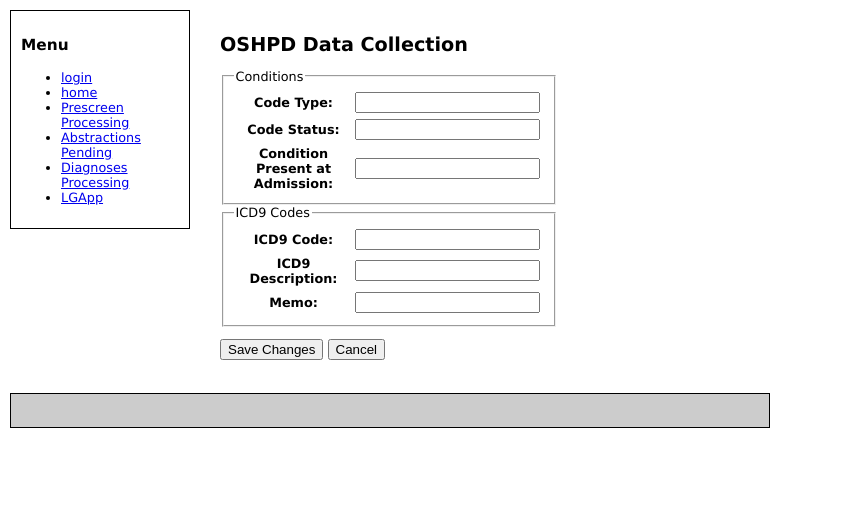
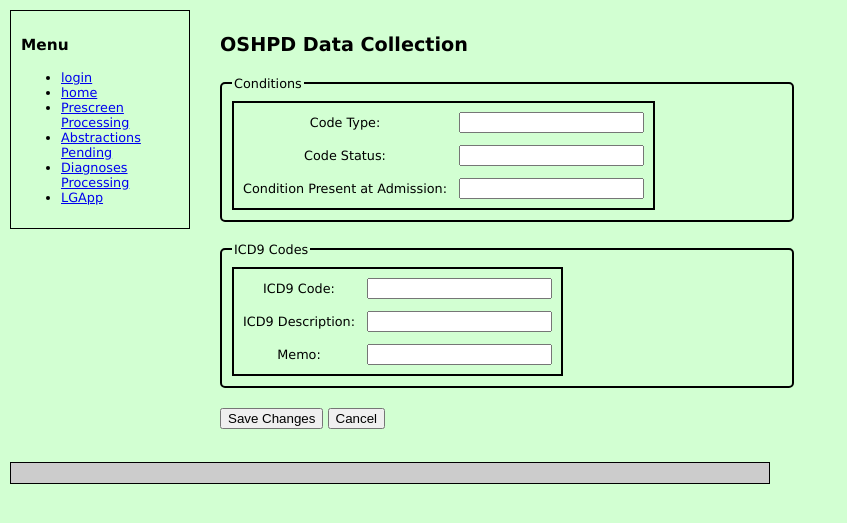
Before and after one commit to ludditegeek/oshpdapp, a Python web app: template templates/oshpdapp/dx_custom_form.html in a window 1280 px wide. Shown: the top 523 px of the page, without its empty margins (0-847 px from the left). Run offline with Jinja, Linux system fonts and the light colour scheme; the template is opened without the code that fills it, so the values that code supplies are empty, except form fields; form fields are guessed from the names that the template uses; some libraries are stand-ins or nearby versions.

```diff
--- a/site_media/css/forms_table_simple.css
+++ b/site_media/css/forms_table_simple.css
@@ -1,14 +1,77 @@
-th {border-style: solid;
+table  {
+    border: 2px;
     border-color: black;
-    padding: 15px;
+    border-style: solid;
+    padding: 2px;
+    //border-collapse: collapse;
+    //background-color: #FF0;
+    //background-color: aqua;
+    background-color: #D2FFD2;
+
+}
+th, td {
+    border: 1px;
+    border-color: blue;
+    border-style: none;
+    padding: 5px;
+}
+
+.sresults  {
+    border: 2px;
+    border-color: black;
+    border-style: solid;
+    padding: 2px;
+    border-collapse: collapse;
+    background-color: #D2FFD2;
+
+}
+
+.sresults th {border-style: solid;
+    border-color: blue;
+    padding: 5px;
+    border-width: 1px;
     }
 
-th {border-style: none;
-    border-color: black;
-    padding: 2px;
-    }
+.sresults td {
+    border: 1px;
+    border-color: blue;
+    border-style: solid;
+    //border-collapse: collapse;
+    //border-width: 5px;
+    padding: 5px;
+}
 
-td {border-style: none;
-    border-color: black;
-    padding: 2px;
-    }
+label {
+    font-weight: normal;
+}
+
+input[disabled], input[readonly], select[disabled], select[readonly], checkbox[disabled], checkbox[readonly], textarea[disabled], textarea[readonly]
+{
+ background-color: #dcdcdc;
+ border: #3532ff 1px solid;
+ color: #000000;
+ cursor: default;
+}
+
+zzfieldset{
+border: 1px black solid;
+border-radius: 5px;
+}
+
+fieldset{
+	//background-color:#fff9e7;
+	border: 1px black solid;
+    border-radius: 5px;
+	border-width:2px;
+	border-style:solid;
+	//border-color:#7c5b47;
+
+	//font-family:Verdana, Arial, Helvetica, sans-serif;
+	//font-size:12px;
+
+	margin:20px 0px 20px 0px;
+	width: 550px;
+	position:relative;
+	display:block;
+	padding: 10px 10px 10px 10px;
+}
--- a/templates/oshpd_base.html
+++ b/templates/oshpd_base.html
@@ -10,7 +10,7 @@
     {% block external %} {%  endblock %}
    </head>
 
-   <body>
+<body bgcolor="#D2FFD2">
 
 <div id="sidebar_a" >
 <h3>Menu</h3>
@@ -39,8 +39,6 @@
 </div>
 <div id="footer" >
 
-    <p><Django Powered></p>
-    {% block footer %}{% endblock %}
 
 </div>
 
--- a/templates/oshpdapp/dx_custom_form.html
+++ b/templates/oshpdapp/dx_custom_form.html
@@ -20,10 +20,16 @@
 
 {% block content %}
 
-<form method="post" action=""> {% if form.errors %}
-  <p style="color: red;"> Please correct the error{{
-form.errors|pluralize }} below. </p>
+
+{% if errors %}
+    <p> Validation Error Found - please correct <p>
+    {% for error in errors %}
+    <p> Validation Error </p>
+    {% endfor %}
 {% endif %}
+
+
+<form method="post" action="">
 
 <fieldset>
 <legend>Conditions</legend>
```
Also changed, not shown: oshpdapp/views.py (+6 -1 lines), oshpdapp/models.py (line endings or trailing spaces), 2 other files.
